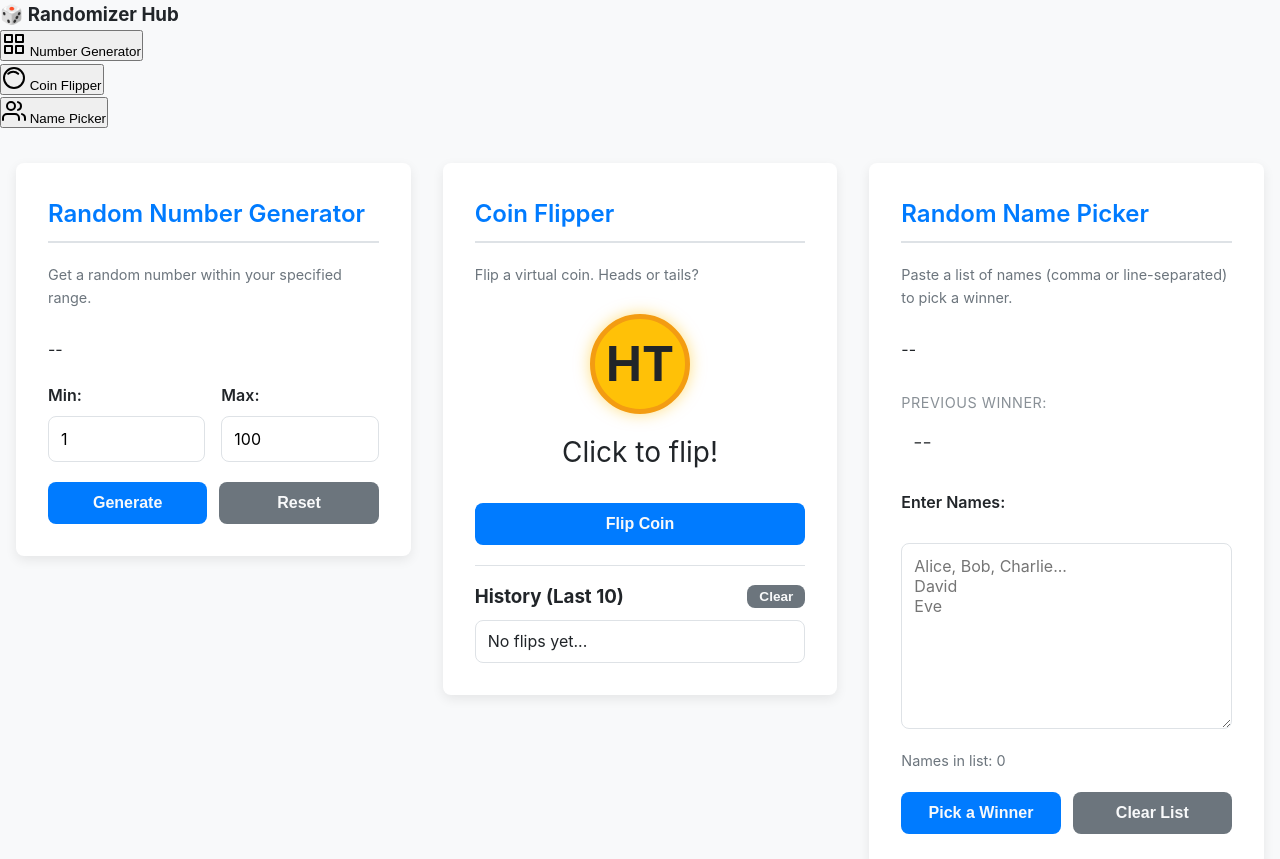
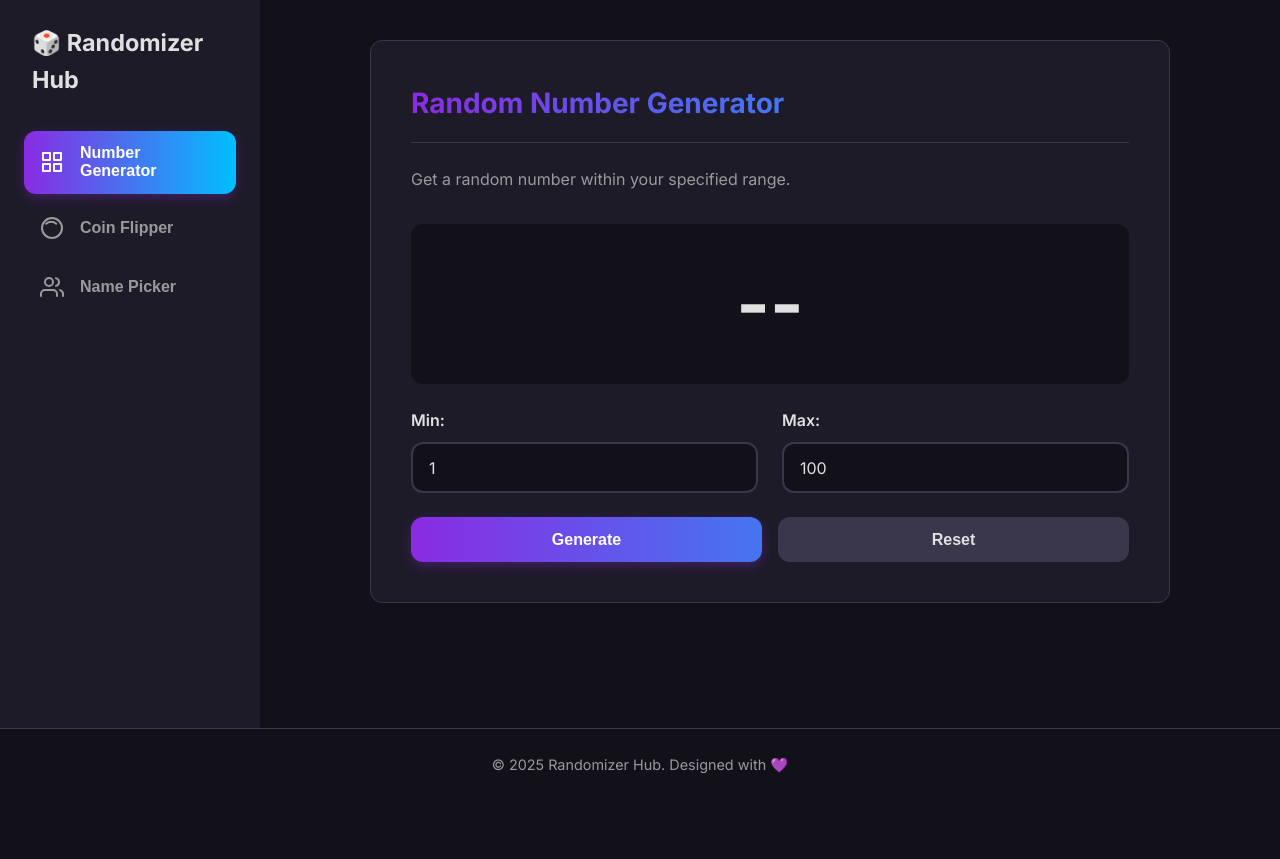
Before and after one commit to Bibekkundu87/The-Randomizer-Hub, a plain HTML site: page index.html in a window 1280 px wide. Shown: the top 859 px of the page. After the commit the page ends 800 px from the top, so only its background shows below. Drawn offline with Linux system fonts and the light colour scheme.

Commit message:
Implement new dark theme and responsive styles
Updated CSS variables and styles for a new dark theme, including layout adjustments for responsiveness and improved button styles.

```diff
--- a/style.css
+++ b/style.css
@@ -1,24 +1,24 @@
-/* --- CSS Variables (The "Theme") --- */
+/* --- CSS Variables (New Dark Theme) --- */
 :root {
-    --primary-color: #007bff;
-    --primary-hover: #0056b3;
-    --secondary-btn-color: #6c757d;
-    --secondary-btn-hover: #5a6268;
-    --card-bg: #ffffff;
-    --body-bg: #f8f9fa;
-    --text-dark: #212529;
-    --text-light: #f8f9fa;
-    --text-muted: #6c757d;
-    --border-color: #dee2e6;
-    --error-color: #dc3545;
-    --success-color: #28a745;
-    --heads-color: #ffc107;
-    --tails-color: #17a2b8;
+    --primary-color: #8A2BE2; /* A vibrant purple */
+    --secondary-color: #00BFFF; /* A bright cyan */
+    --accent-gradient: linear-gradient(90deg, var(--primary-color), var(--secondary-color));
 
-    --font-family: 'Poppins', -apple-system, BlinkMacSystemFont, "Segoe UI", Roboto, "Helvetica Neue", Arial, sans-serif;
-    --border-radius: 8px;
-    --box-shadow: 0 4px 12px rgba(0, 0, 0, 0.08);
-    --transition-speed: 0.2s ease-in-out;
+    --background-color: #121019; /* Very dark navy/purple */
+    --card-background: #1e1b29; /* Lighter dark shade */
+    --border-color: #3a364b;
+    --text-color: #e0e0e0;
+    --text-muted: #9a9a9a;
+    --text-dark-on-light: #121019;
+
+    --error-color: #ff4757;
+    --heads-gradient: linear-gradient(135deg, #FFD700, #F0A500); /* Gold */
+    --tails-gradient: linear-gradient(135deg, #C0C0C0, #8A95A5); /* Silver */
+
+    --font-family: 'Inter', -apple-system, BlinkMacSystemFont, "Segoe UI", Roboto, "Helvetica Neue", Arial, sans-serif;
+    --border-radius: 12px;
+    --box-shadow: 0 8px 24px rgba(0, 0, 0, 0.2);
+    --transition-speed: 0.3s ease;
 }
 
 /* --- Global Reset & Body Styling --- */
@@ -35,74 +35,133 @@ html {
 
 body {
     font-family: var(--font-family);
-    background-color: var(--body-bg);
-    color: var(--text-dark);
+    background-color: var(--background-color);
+    color: var(--text-color);
     line-height: 1.6;
     display: flex;
     flex-direction: column;
     min-height: 100vh;
 }
 
-/* --- Header & Footer --- */
-header {
-    background-color: var(--primary-color);
-    color: var(--text-light);
-    padding: 1.5rem 2rem;
-    text-align: center;
-    box-shadow: 0 2px 5px rgba(0, 0, 0, 0.1);
+/* --- App Layout (Sidebar + Content) --- */
+.app-container {
+    display: flex;
+    flex: 1;
+    width: 100%;
+    max-width: 1600px;
+    margin: 0 auto;
 }
 
-header h1 {
-    font-weight: 700;
+/* --- Sidebar Navigation --- */
+.sidebar {
+    width: 260px;
+    background-color: var(--card-background);
+    padding: 1.5rem;
+    display: flex;
+    flex-direction: column;
+    gap: 2rem;
+    flex-shrink: 0;
 }
 
-footer {
-    background-color: var(--text-dark);
-    color: var(--text-muted);
-    text-align: center;
-    padding: 1.5rem;
-    margin-top: auto; /* Pushes footer to the bottom */
+.sidebar-header {
+    font-size: 1.25rem;
+    font-weight: 700;
+    padding: 0 0.5rem;
 }
 
-/* --- Main Content Layout (Responsive Grid) --- */
-main {
-    flex: 1; /* Ensures main content fills available space */
-    width: 100%;
-    max-width: 1400px;
-    margin: 2rem auto;
-    padding: 0 1rem;
-    display: grid;
-    /* Responsive grid: 1 column on small, 2 on medium, 3 on large */
-    grid-template-columns: repeat(auto-fit, minmax(350px, 1fr));
-    gap: 2rem;
+.nav-list {
+    list-style: none;
+    display: flex;
+    flex-direction: column;
+    gap: 0.5rem;
 }
 
-/* --- Tool Card Styling --- */
+.nav-button {
+    display: flex;
+    align-items: center;
+    gap: 1rem;
+    width: 100%;
+    padding: 0.85rem 1rem;
+    font-size: 1rem;
+    font-weight: 600;
+    color: var(--text-muted);
+    background: transparent;
+    border: none;
+    border-radius: var(--border-radius);
+    cursor: pointer;
+    text-align: left;
+    transition: var(--transition-speed);
+}
+
+.nav-button svg {
+    stroke: var(--text-muted);
+    transition: var(--transition-speed);
+    flex-shrink: 0;
+}
+
+.nav-button:hover {
+    background-color: var(--background-color);
+    color: var(--text-color);
+}
+.nav-button:hover svg {
+    stroke: var(--text-color);
+}
+
+.nav-button.active {
+    background: var(--accent-gradient);
+    color: #ffffff;
+    box-shadow: 0 4px 12px rgba(138, 43, 226, 0.3);
+}
+.nav-button.active svg {
+    stroke: #ffffff;
+}
+
+/* --- Main Tool Content --- */
+.tool-content {
+    flex: 1;
+    padding: 2.5rem;
+    overflow-y: auto;
+}
+
+/* --- Tool Panel Styling --- */
+.tool-panel {
+    display: none; /* Hidden by default */
+    max-width: 800px;
+    margin: 0 auto;
+}
+
+.tool-panel.active {
+    display: block;
+    animation: fadeIn 0.5s ease-out; /* Fade-in animation */
+}
+
+@keyframes fadeIn {
+    from { opacity: 0; transform: translateY(15px); }
+    to { opacity: 1; transform: translateY(0); }
+}
+
 .tool-card {
-    background-color: var(--card-bg);
+    background-color: var(--card-background);
     border-radius: var(--border-radius);
-    box-shadow: var(--box-shadow);
-    padding: 2rem;
+    border: 1px solid var(--border-color);
+    padding: 2.5rem;
     display: flex;
     flex-direction: column;
-    gap: 1.25rem;
-    transition: transform var(--transition-speed), box-shadow var(--transition-speed);
-}
-
-.tool-card:hover {
-    transform: translateY(-5px);
-    box-shadow: 0 8px 16px rgba(0, 0, 0, 0.1);
+    gap: 1.5rem;
 }
 
 .tool-card h2 {
-    font-weight: 600;
-    color: var(--primary-color);
-    border-bottom: 2px solid var(--border-color);
-    padding-bottom: 0.5rem;
+    font-weight: 700;
+    font-size: 1.75rem;
+    background: var(--accent-gradient);
+    -webkit-background-clip: text;
+    -webkit-text-fill-color: transparent;
+    border-bottom: 1px solid var(--border-color);
+    padding-bottom: 1rem;
 }
 
 .description {
-    font-size: 0.9rem;
+    font-size: 1rem;
     color: var(--text-muted);
     margin-bottom: 0.5rem;
 }
@@ -113,64 +172,92 @@ label {
     font-weight: 600;
     margin-bottom: 0.5rem;
 }
+.sr-only { /* For accessibility, hides label visually */
+    position: absolute;
+    width: 1px;
+    height: 1px;
+    padding: 0;
+    margin: -1px;
+    overflow: hidden;
+    clip: rect(0, 0, 0, 0);
+    white-space: nowrap;
+    border-width: 0;
+}
 
 input[type="number"],
 textarea {
     width: 100%;
-    padding: 0.75rem;
+    padding: 0.85rem 1rem;
     font-family: var(--font-family);
     font-size: 1rem;
-    border: 1px solid var(--border-color);
+    background-color: var(--background-color);
+    border: 2px solid var(--border-color);
     border-radius: var(--border-radius);
-    transition: border-color var(--transition-speed), box-shadow var(--transition-speed);
+    color: var(--text-color);
+    transition: var(--transition-speed);
 }
 
 input[type="number"]:focus,
 textarea:focus {
     outline: none;
     border-color: var(--primary-color);
-    box-shadow: 0 0 0 3px rgba(0, 123, 255, 0.25);
+    box-shadow: 0 0 0 3px rgba(138, 43, 226, 0.3);
 }
 
 textarea {
     resize: vertical;
-    min-height: 120px;
+    min-height: 140px;
+}
+
+.form-controls {
+    display: flex;
+    gap: 1.5rem;
+}
+.input-group {
+    flex: 1;
 }
 
 /* --- Button Styling --- */
 .button-group {
     display: flex;
-    gap: 0.75rem;
+    gap: 1rem;
 }
 
 .primary-btn,
 .secondary-btn {
-    flex: 1; /* Make buttons share space */
-    padding: 0.75rem 1rem;
+    flex: 1;
+    padding: 0.85rem 1rem;
     font-size: 1rem;
     font-weight: 600;
     border: none;
     border-radius: var(--border-radius);
     cursor: pointer;
-    transition: background-color var(--transition-speed), transform var(--transition-speed);
+    transition: var(--transition-speed);
+    transform: scale(1);
 }
 
 .primary-btn {
-    background-color: var(--primary-color);
-    color: var(--text-light);
+    background: var(--accent-gradient);
+    background-size: 200% 100%;
+    background-position: left;
+    color: #ffffff;
+    box-shadow: 0 4px 12px rgba(138, 43, 226, 0.3);
 }
 
 .primary-btn:hover {
-    background-color: var(--primary-hover);
+    background-position: right;
+    box-shadow: 0 6px 16px rgba(0, 191, 255, 0.3);
+    transform: scale(1.02);
 }
 
 .secondary-btn {
-    background-color: var(--secondary-btn-color);
-    color: var(--text-light);
+    background-color: var(--border-color);
+    color: var(--text-color);
 }
 
 .secondary-btn:hover {
-    background-color: var(--secondary-btn-hover);
+    background-color: #4a465b; /* Slightly lighter border color */
+    transform: scale(1.02);
 }
 
 .primary-btn:active,
@@ -179,50 +266,61 @@ textarea {
 }
 
 .secondary-btn.small {
-    flex: 0 1 auto; /* Don't grow, shrink if needed, auto basis */
-    padding: 0.25rem 0.75rem;
+    flex: 0 1 auto;
+    padding: 0.35rem 0.85rem;
     font-size: 0.85rem;
 }
 
-
 /* --- Result & Info Display --- */
-.result-container {
-    margin-top: 0.5rem;
+.result-box {
+    display: flex;
+    justify-content: center;
+    align-items: center;
+    min-height: 160px;
+    background-color: var(--background-color);
+    border-radius: var(--border-radius);
+    padding: 1.5rem;
 }
 
-.result-container h3,
-.result-container h4 {
-    font-size: 0.9rem;
-    color: var(--text-muted);
-    font-weight: 400;
-    text-transform: uppercase;
-    letter-spacing: 0.5px;
+.result-text {
+    font-size: 4.5rem;
+    font-weight: 700;
+    color: var(--text-color);
+    text-align: center;
+    word-wrap: break-word;
+    line-height: 1.2;
 }
-
-.result-display {
-    font-size: 2.5rem;
-    font-weight: 700;
-    color: var(--primary-color);
-    text-align: center;
-    background-color: var(--body-bg);
-    padding: 1.5rem;
-    border-radius: var(--border-radius);
-    word-wrap: break-word;
+/* Animation for result text */
+.result-text.animate {
+    animation: popIn 0.3s ease-out;
+}
+@keyframes popIn {
+    0% { opacity: 0; transform: scale(0.8); }
+    70% { opacity: 1; transform: scale(1.05); }
+    100% { opacity: 1; transform: scale(1); }
 }
 
 .result-container.secondary {
-    opacity: 0.8;
+    text-align: center;
+    background: var(--background-color);
+    padding: 0.75rem;
+    border-radius: var(--border-radius);
 }
-.result-container.secondary .result-display,
-.result-container.secondary #prev-name-result {
+.result-container.secondary h4 {
+    font-size: 0.8rem;
+    color: var(--text-muted);
+    font-weight: 600;
+    text-transform: uppercase;
+}
+.result-container.secondary p {
     font-size: 1.25rem;
-    padding: 0.75rem;
-    color: var(--text-dark);
+    color: var(--text-color);
 }
 
 .info-text {
     font-size: 0.9rem;
     color: var(--text-muted);
+    text-align: center;
 }
 
 .error-message {
@@ -230,117 +328,154 @@ textarea {
     font-weight: 600;
     display: none; /* Hidden by default */
     text-align: center;
-    background: rgba(220, 53, 69, 0.1);
-    padding: 0.5rem;
+    background: rgba(255, 71, 87, 0.1);
+    padding: 0.75rem;
     border-radius: var(--border-radius);
 }
 
-/* --- Specific Tool Styles --- */
-
-/* Number Generator */
-.form-controls {
-    display: flex;
-    gap: 1rem;
-}
-.input-group {
-    flex: 1;
-}
-
-/* Coin Flipper */
+/* --- V2: 3D Coin Flipper --- */
 .coin-display {
     display: flex;
     flex-direction: column;
     align-items: center;
-    gap: 1rem;
-    margin-bottom: 0.5rem;
+    gap: 1.5rem;
+}
+.coin-wrapper {
+    perspective: 1000px; /* This enables the 3D space */
+    width: 150px;
+    height: 150px;
+}
+.coin {
+    width: 100%;
+    height: 100%;
+    position: relative;
+    transform-style: preserve-3d; /* This is crucial for 3D */
+    transition: transform 1s cubic-bezier(0.3, 0, 0.3, 1);
+}
+/* These classes will be added by JS */
+.coin.flip-heads {
+    transform: rotateY(1800deg); /* 5 full spins */
+}
+.coin.flip-tails {
+    transform: rotateY(1980deg); /* 5.5 spins (1800 + 180) */
 }
 
-.coin {
-    width: 100px;
-    height: 100px;
+.coin-face {
+    position: absolute;
+    width: 100%;
+    height: 100%;
     border-radius: 50%;
-    background-color: var(--heads-color);
-    color: var(--text-dark);
+    backface-visibility: hidden; /* Hides the back of the element */
     display: flex;
+    justify-content: center;
     align-items: center;
-    justify-content: center;
-    font-size: 3rem;
+    font-size: 4rem;
     font-weight: 700;
-    border: 5px solid;
-    border-color: #f39c12; /* Darker gold */
-    box-shadow: 0 0 15px rgba(255, 193, 7, 0.5);
-    transition: transform 1s cubic-bezier(0.25, 1, 0.5, 1);
+    color: var(--text-dark-on-light);
+    box-shadow: inset 0 0 20px rgba(0,0,0,0.2), 0 4px 10px rgba(0,0,0,0.3);
+}
+.coin-front {
+    background: var(--heads-gradient);
+    z-index: 2;
+}
+.coin-back {
+    background: var(--tails-gradient);
+    transform: rotateY(180deg); /* Flips this face to the back */
+}
+.result-display-sub {
+    font-size: 1.75rem;
+    font-weight: 600;
+    color: var(--text-color);
 }
 
-.coin.flipping {
-    transform: rotateY(1800deg); /* Multiple spins for effect */
-}
-
-#coin-result {
-    font-size: 1.75rem; /* Smaller than main result display */
-    padding: 0;
-    background: none;
-}
-
+/* Coin History */
 .history-container {
     border-top: 1px solid var(--border-color);
-    padding-top: 1rem;
+    padding-top: 1.5rem;
 }
-
 .history-header {
     display: flex;
     justify-content: space-between;
     align-items: center;
-    margin-bottom: 0.5rem;
+    margin-bottom: 0.75rem;
 }
-
 #flip-history {
     list-style: none;
     max-height: 150px;
     overflow-y: auto;
     border: 1px solid var(--border-color);
     border-radius: var(--border-radius);
+    background: var(--background-color);
+}
+#flip-history li {
+    padding: 0.5rem 1rem;
+    border-bottom: 1px solid var(--border-color);
+}
+#flip-history li:last-child { border-bottom: none; }
+#flip-history li.heads {
+    font-weight: 600;
+    color: #FFD700;
+}
+#flip-history li.tails {
+    font-weight: 600;
+    color: #C0C0C0;
 }
 
-#flip-history li {
-    padding: 0.5rem 0.75rem;
-    border-bottom: 1px solid var(--border-color);
-}
-#flip-history li:last-child {
-    border-bottom: none;
+/* --- Footer --- */
+footer {
+    text-align: center;
+    padding: 1.5rem;
+    color: var(--text-muted);
+    font-size: 0.9rem;
+    border-top: 1px solid var(--border-color);
 }
 
-#flip-history li.heads {
-    font-weight: 600;
-    color: var(--heads-color);
-    background-color: rgba(255, 193, 7, 0.05);
-}
-
-#flip-history li.tails {
-    font-weight: 600;
-    color: var(--tails-color);
-    background-color: rgba(23, 162, 184, 0.05);
-}
-
-/* --- Media Query for Small Devices --- */
-@media (max-width: 480px) {
-    main {
-        margin: 1rem auto;
-        padding: 0 0.5rem;
-        gap: 1rem;
+/* --- Responsive Design --- */
+@media (max-width: 900px) {
+    .app-container {
+        flex-direction: column;
+    }
+    .sidebar {
+        width: 100%;
+        flex-direction: row;
+        gap: 0.5rem;
+        overflow-x: auto;
+        padding: 1rem;
+        border-bottom: 1px solid var(--border-color);
+    }
+    .sidebar-header {
+        display: none; /* Hide header on mobile nav */
+    }
+    .nav-list {
+        flex-direction: row;
+        gap: 0.5rem;
+    }
+    .nav-button {
+        padding: 0.75rem;
+        flex-direction: column;
+        gap: 0.25rem;
+    }
+    .nav-button span {
+        font-size: 0.75rem;
+    }
+    .tool-content {
+        padding: 1.5rem;
     }
     .tool-card {
         padding: 1.5rem;
     }
+    .result-text {
+        font-size: 3rem;
+    }
+    .coin-wrapper {
+        width: 120px;
+        height: 120px;
+    }
+    .coin-face {
+        font-size: 3rem;
+    }
     .form-controls {
         flex-direction: column;
-    }
-    .result-display {
-        font-size: 2rem;
-    }
-    .coin {
-        width: 80px;
-        height: 80px;
-        font-size: 2.5rem;
+        gap: 1rem;
     }
 }
```
